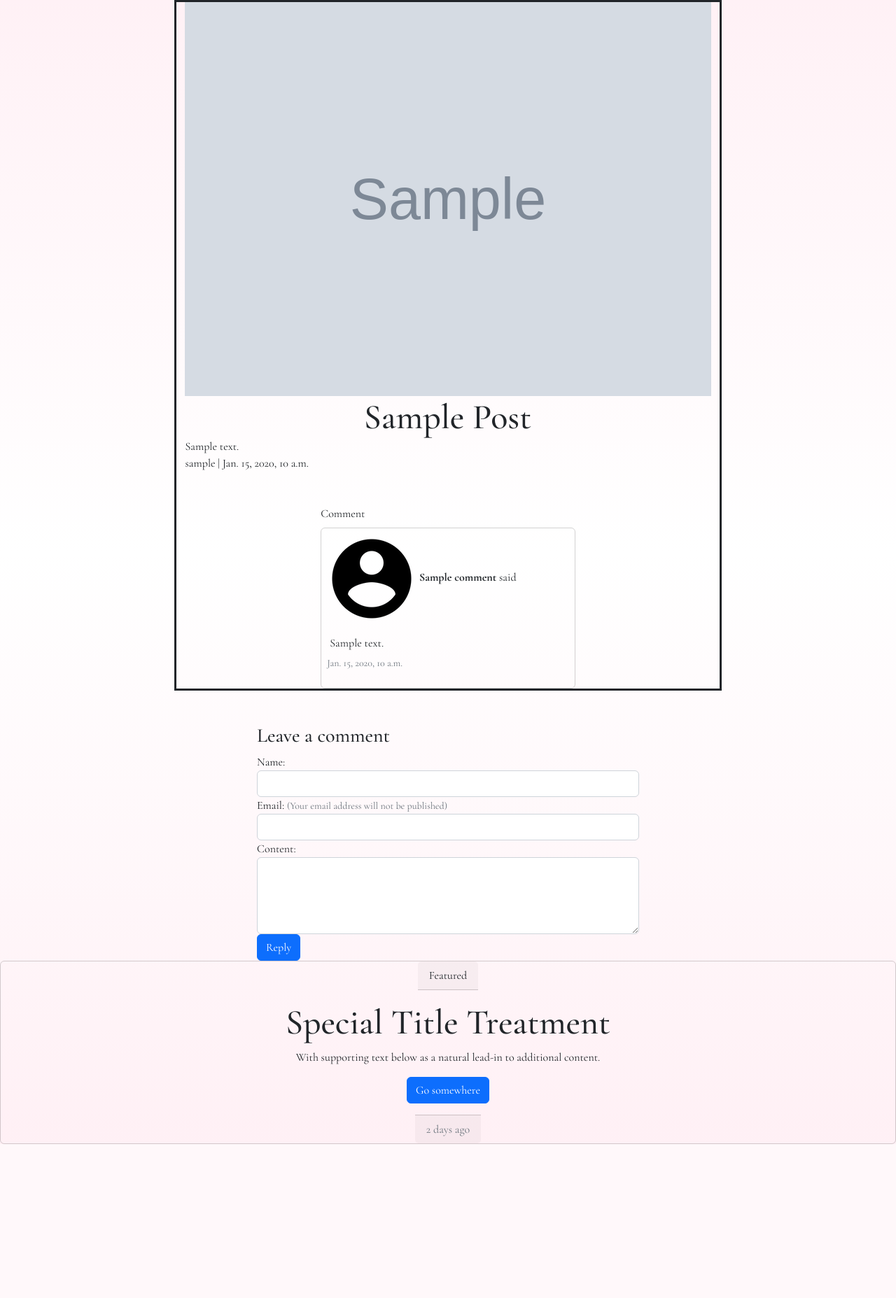
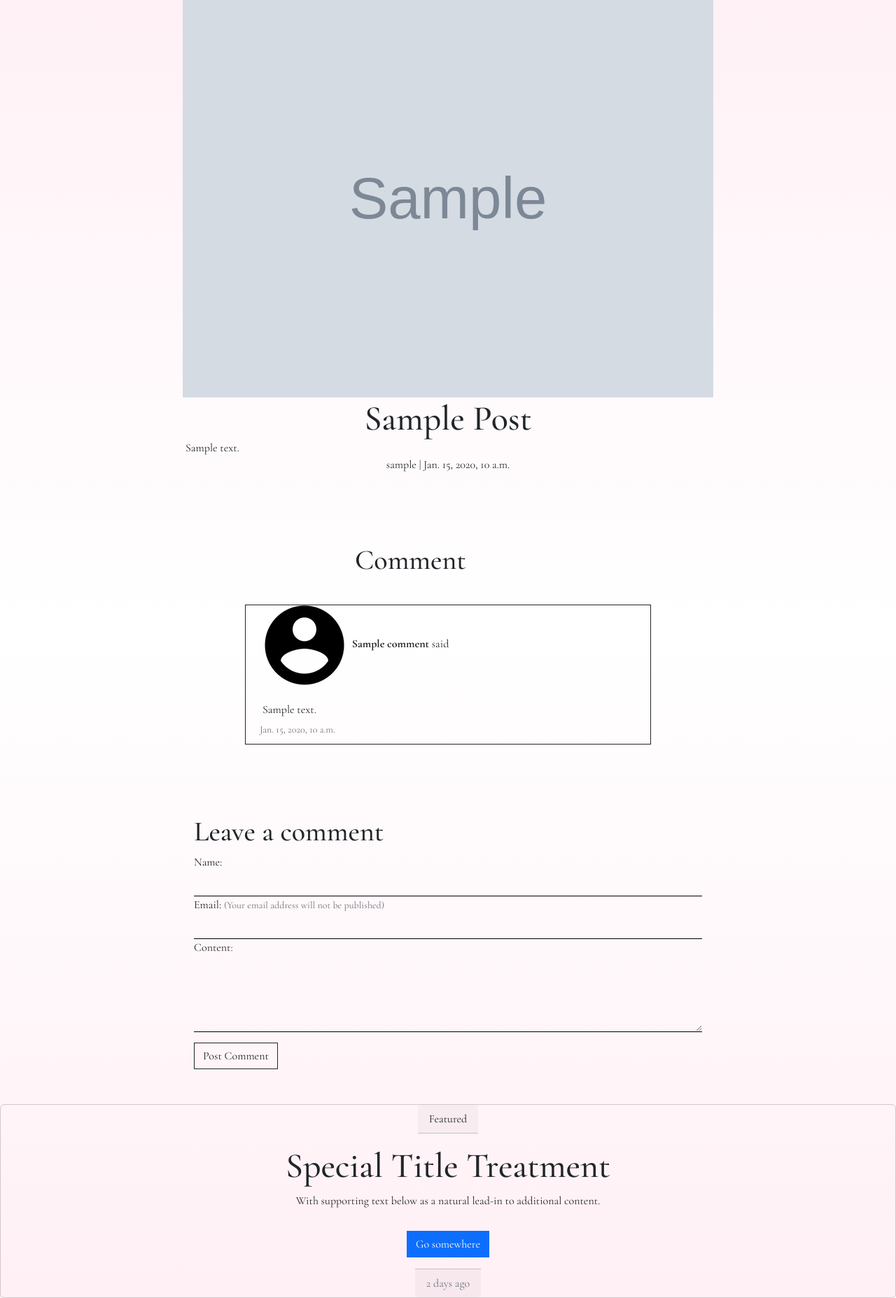
Before and after one commit to frirsta/fullstack-project, a Django app: a page that uses templates/magazine/post.html in a window 1280 px wide. Shown: the part 56-1911 px from the top of the page at 70% size. Before the commit the page ends 1691 px from the top, so only its background shows below. Run offline with Django 3.2, Linux system fonts and the light colour scheme; tables that the repository leaves empty hold one stand-in row (values such as "Sample post"); grey boxes marked "Sample" are stand-in pictures.

Commit message:
Add css to the comment form and to the comments that have been made by users

```diff
--- a/static/CSS/style.css
+++ b/static/CSS/style.css
@@ -17,12 +17,15 @@ h1 {
     text-align: center;
 }
 
+h3 {
+    font-size: 40px;
+}
+
 .bg-light {
     --bs-bg-opacity: unset;
 }
 
 .container-sm {
-    border: 3px solid;
     height: fit-content;
     width: 70%;
 }
@@ -42,7 +45,7 @@ h1 {
 
 /* Posts */
 
-.post-container{
+.post-container {
     border: 3px solid;
     margin: 50px;
 }
@@ -56,3 +59,71 @@ h1 {
     text-transform: capitalize;
     text-align: center;
 }
+
+.container-sm {
+    display: flex;
+    flex-direction: column;
+    justify-content: center;
+    align-items: center;
+}
+
+/* post images */
+.card-img-top {
+    width: 100%;
+    max-height: 600px;
+}
+
+/* The posts comments made by users area */
+.user-comment-container {
+    display: flex;
+    flex-direction: column;
+    justify-content: center;
+    align-items: center;
+}
+
+/* comment form section */
+
+.input-area {
+    border-radius: 0px;
+    border: transparent;
+    border-bottom: 1px solid #000;
+}
+
+input {
+    background-color: unset;
+}
+
+.form-control {
+    background-color: transparent;
+}
+
+textarea {
+    border: 1px solid #000
+}
+
+.btn {
+    border-radius: 0px;
+    margin-top: 15px;
+}
+
+.comment-container {
+    margin: 50px auto;
+    width: 750px;
+}
+
+.user-comment {
+    width: 580px;
+    display: flex;
+    flex-direction: column;
+    justify-content: center;
+    border: 1px solid;
+    height: 200px;
+}
+
+.offset-lg-3 {
+    margin-left: 0;
+}
+
+.mt-5{
+    margin-top: 100px!important;
+}
--- a/templates/magazine/post.html
+++ b/templates/magazine/post.html
@@ -23,14 +23,14 @@
       {{ post.author }} | {{ post.created_on }}
      </span>
     {% if comments %}
-    <div class="row mt-5">
+    <div class="row mt-5 user-comment-container">
       <div class="col-lg-6 offset-lg-3">
-        Comment{{ comments.count|pluralize }}
+        <h3>Comment{{ comments.count|pluralize }}</h3>
         <span class="badge badge-dark ml-2">{{ comments.count }}</span>
       </div>
       {% for comment in comments %}
-      <div class="col-lg-6 offset-lg-3 mt-2">
-        <div class="card p-2">
+      <div class="col-lg-6 offset-lg-3 mt-2 user-comment">
+        <div class="p-2">
           <div class="row">
             <div class="col-12">
               <img class="rounded-circle mr-2" src="{% static 'images/avatar128.png' %}" alt="Avatar">
@@ -48,29 +48,29 @@
     {% endif %}
   </div>
 
-    <div class="row mt-5">
-      <div class="col-lg-6 offset-lg-3">
+    <div class="row mt-5 comment-container">
+      <div class="col">
         <h3>Leave a comment</h3>
         <form method='POST'>
           {% csrf_token %}
           <div class="form-group">
             <span class="ml-2"></span>{{ form.name.label_tag }}
-            <input type="text" class="form-control {% if form.name.errors %}is-invalid{% endif %}" id="id_name"
+            <input type="text" class="form-control input-area {% if form.name.errors %}is-invalid{% endif %}" id="id_name"
               name="name" value="{{ form.name.value|default:'' }}">
           </div>
           <div class="form-group">
             <span class="ml-2"></span>
             {{ form.email.label_tag }}
             <span class="text-muted"><small>(Your email address will not be published)</small></span>
-            <input type="text" class="form-control {% if form.email.errors %}is-invalid{% endif %}" id="id_email"
+            <input type="text" class="form-control input-area {% if form.email.errors %}is-invalid{% endif %}" id="id_email"
               name="email" value="{{ form.email.value|default:'' }}">
           </div>
           <div class="form-group">
             <span class="ml-2"></span>{{ form.content.label_tag }}
-            <textarea class="form-control {% if form.content.errors %}is-invalid{% endif %}" id="id_content"
+            <textarea class="form-control input-area {% if form.content.errors %}is-invalid{% endif %}" id="id_content"
               name="content" rows="4">{{ form.content.value|default:'' }}</textarea>
           </div>
-          <button class="btn btn-primary ml-2" type="submit">Reply</button>
+          <button type="submit" class="btn btn-outline-dark">Post Comment</button>
         </form>
       </div>
     </div>
```
Also changed, not shown: README.md, blog/settings.py (line endings or trailing spaces).
